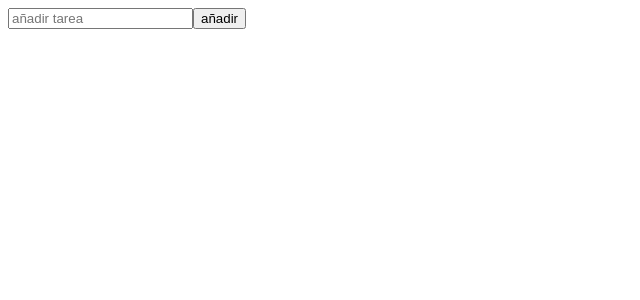
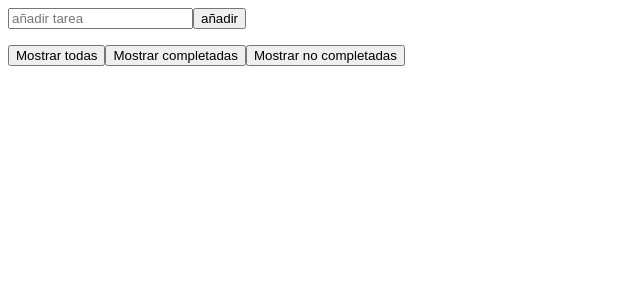
Before and after one commit to ecreyes/react-redux-todo, a React (Create React App) app: page / in a window 1280 px wide. Shown: the top 300 px of the page, without its empty margins (0-640 px from the left). Built offline with nearby package versions, Linux system fonts and the light colour scheme.

Commit message:
dispatch en los botones de footer

```diff
--- a/src/components/App.js
+++ b/src/components/App.js
@@ -1,6 +1,7 @@
 import React from 'react';
 import AddTodo from '../containers/AddTodo';
 import VisibilidadTodoList from '../containers/VisibilidadTodoList';
+import FooterContainer from '../containers/FooterContainer';
 
 class App extends React.Component {
 	render() {
@@ -8,6 +9,7 @@ class App extends React.Component {
 			<div>
 				<AddTodo/>
 				<VisibilidadTodoList/>
+				<FooterContainer/>
 			</div>
 		);
 	}
--- /dev/null
+++ b/src/components/Footer.js
@@ -0,0 +1,17 @@
+import React from 'react';
+import { SHOW_ALL,SHOW_COMPLETE,SHOW_NOT_COMPLETE } from '../actions/index';
+
+class Footer extends React.Component {
+    render() {
+        const { onButtonClick } = this.props;
+        return (
+            <div>
+                <button onClick={() => onButtonClick(SHOW_ALL)}>Mostrar todas</button>
+                <button onClick={() => onButtonClick(SHOW_COMPLETE)}>Mostrar completadas</button>
+                <button onClick={() => onButtonClick(SHOW_NOT_COMPLETE)}>Mostrar no completadas</button>
+            </div>
+        );
+    }
+}
+
+export default Footer;
--- /dev/null
+++ b/src/containers/FooterContainer.js
@@ -0,0 +1,19 @@
+import { connect } from 'react-redux';
+import {setFiltroAction} from '../actions/todo';
+import Footer from '../components/Footer';
+
+
+
+const mapDispatchToProps = (dispatch)=>{
+    return {
+        onButtonClick:(filtro)=>{
+            console.log(setFiltroAction(filtro));
+        }
+    }
+}
+
+const FooterContainer = connect(
+    mapDispatchToProps
+)(Footer);
+
+export default FooterContainer;
--- a/src/containers/VisibilidadTodoList.js
+++ b/src/containers/VisibilidadTodoList.js
@@ -1,13 +1,25 @@
-import { SHOW_ALL } from '../actions/index';
+import { SHOW_ALL, SHOW_COMPLETE, SHOW_NOT_COMPLETE } from '../actions/index';
 import { connect } from 'react-redux'
 import TodoList from '../components/TodoList';
-import {completarTareaAction} from '../actions/todo';
+import { completarTareaAction } from '../actions/todo';
 
 
 export const getTodoByFiltro = (todos, filtro) => {
     switch (filtro) {
         case SHOW_ALL:
             return todos;
+        case SHOW_COMPLETE:
+            return todos.map((todo)=>{
+                if(todo.complete){
+                    return todo;
+                }
+            });
+        case SHOW_NOT_COMPLETE:
+            return todos.map((todo)=>{
+                if(!todo.complete){
+                    return todo;
+                }
+            });
         default:
             return todos;
     }
@@ -20,9 +32,9 @@ const mapStateToProps = (state) => {
     };
 }
 
-const mapDispatchToProps = (dispatch)=>{
+const mapDispatchToProps = (dispatch) => {
     return {
-        onTodoClick:(id)=>{
+        onTodoClick: (id) => {
             dispatch(completarTareaAction(id));
         }
     };
--- a/src/reducers/todo.js
+++ b/src/reducers/todo.js
@@ -1,4 +1,4 @@
-import {ADD_TAREA,SHOW_ALL,COMPLETAR_TAREA, SHOW_COMPLETE, SET_FILTRO} from '../actions/index';
+import {ADD_TAREA,SHOW_ALL,COMPLETAR_TAREA, SET_FILTRO} from '../actions/index';
 let id = 0;
 
 /*
```
